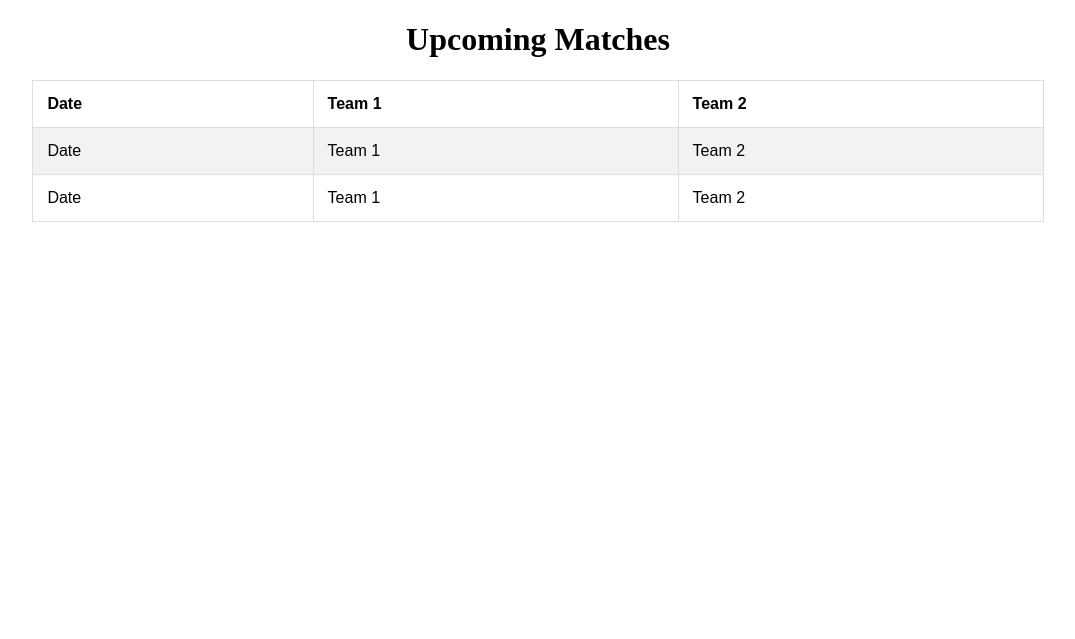
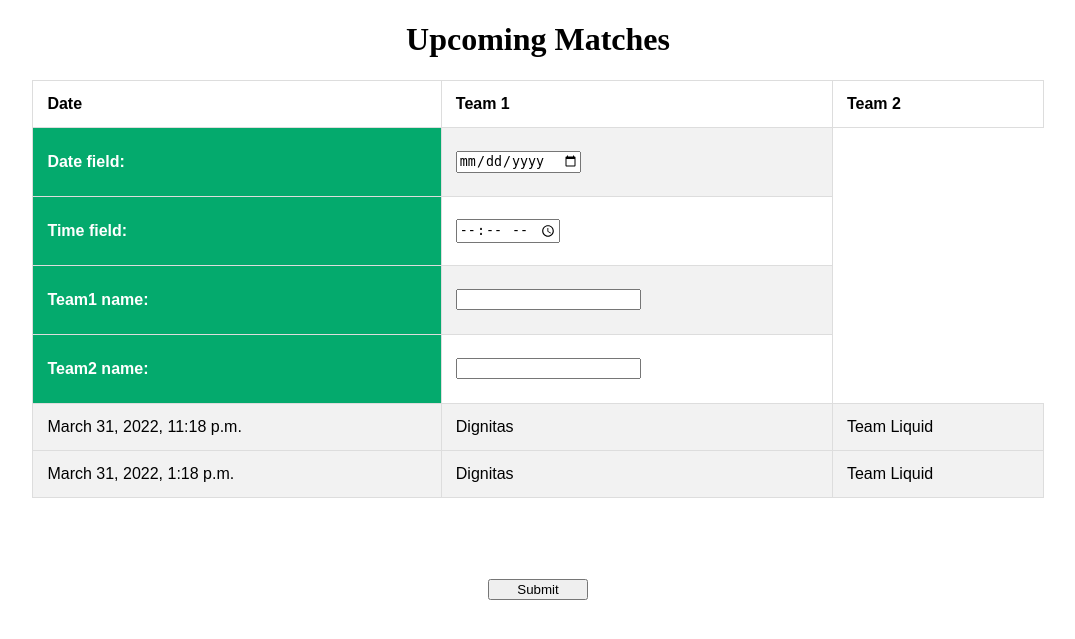
Before and after one commit to BencilSharpie/CS348-LoLEsports, a Django app: page /schedule in a window 1280 px wide. Shown: the top 639 px of the page, without its empty margins (102-1177 px from the left). Run offline with Django 3.2, Linux system fonts and the light colour scheme; data comes from the database, SQL or seed files in the repository; both versions use the stored data as it was after the commit.

Commit message:
initial schedule working

```diff
--- /dev/null
+++ b/CS348Project/lolesports/forms.py
@@ -0,0 +1,13 @@
+from django import forms
+
+class DatePickerInput(forms.DateInput):
+    input_type = 'date'
+
+class TimePickerInput(forms.TimeInput):
+    input_type = 'time'
+
+class DateTimeForm(forms.Form):
+    date_field = forms.DateField(widget=DatePickerInput)
+    time_field = forms.TimeField(widget=TimePickerInput)
+    team1_name = forms.CharField()
+    team2_name = forms.CharField()
--- a/CS348Project/lolesports/templates/schedule.html
+++ b/CS348Project/lolesports/templates/schedule.html
@@ -28,6 +28,13 @@ h1 {text-align: center;}
   background-color: #04AA6D;
   color: white;
 }
+#sub {
+   position:absolute;
+   margin-left:-50px;
+   left:50%;
+   width:100px;
+   bottom:200px;
+}
 </style>
 </head>
 <body>
@@ -39,18 +46,27 @@ h1 {text-align: center;}
       <td><b>Team 1</b></td>
       <td><b>Team 2</b></td>
   </tr>
-  <tr>
-    <td>Date</td>
-    <td>Team 1</td>
-    <td>Team 2</td>
+
 </tr>
-<tr>
-    <td>Date</td>
-    <td>Team 1</td>
-    <td>Team 2</td>
-</tr>
+    <form action="/schedule" method="post">
+        {% csrf_token %}
+        {{ form }}
+        <input id = "sub" type="submit" value="Submit">
+    </form>
+    {% for match in scheduleList %}
+    <tr>
+        <td>{{ match.match_date }}</td>
+        <td>{{ match.team1_name }}</td>
+        <td>{{ match.team2_name }}</td>
+    <tr>
+    {% endfor %}
+    {% if messages %}
+    {% for message in messages %}
+    {% if message.tags %}  <script>alert("{{ message }}")</script> {% endif %}
 
+    {% endfor %}
 
+    {% endif %}
 
 
 
--- a/CS348Project/lolesports/views.py
+++ b/CS348Project/lolesports/views.py
@@ -1,10 +1,12 @@
 from django.shortcuts import render
 import logging
 from .models import Match, Champion, Team, Player
-from django.db.models import Q
+from django.db.models import Q, Max
+from .forms import DateTimeForm
 
 from django.http import HttpResponse
-
+from django.contrib import messages
+import datetime
 
 def home(request):
     top5Matches = Match.objects.exclude(outcome__isnull=True).values_list('team1_name', 'team2_name',
@@ -14,7 +16,29 @@ def home(request):
 
 
 def schedule(request):
-    return render(request, 'schedule.html')
+    if request.method == 'POST':
+        # create a form instance and populate it with data from the request:
+        form = DateTimeForm(request.POST)
+        # check whether it's valid:
+        if form.is_valid():
+            data = form.cleaned_data
+            if Team.objects.filter(team_name =f"{data.get('team1_name')}").exists() and \
+                Team.objects.filter(team_name =f"{data.get('team2_name')}").exists():
+                dt = datetime.datetime.combine(data.get('date_field'), data.get('time_field'))
+                if Match.objects.filter(match_date = dt).exists():
+                    messages.success(request, 'Match time conflict!')
+                else:
+                    id = int(Match.objects.aggregate(maxVal = Max('match_id')).get('maxVal'))
+                    id += 1
+                    Match.objects.create(match_id = id, match_date = dt, team1_name = data.get('team1_name'),
+                                         team2_name = data.get('team2_name'))
+            else:
+                messages.success(request, 'Invalid team name selection!')
+            scheduleList = Match.objects.all().exclude(outcome__isnull=False)
+    else:
+        scheduleList = Match.objects.all().exclude(outcome__isnull=False)
+        form = DateTimeForm()
+    return render(request, 'schedule.html', {'form': form, 'scheduleList': scheduleList})
 
 
 def team(request):
```
Also changed, not shown: CS348Project/db_building/lcs2021.sqlite3.
